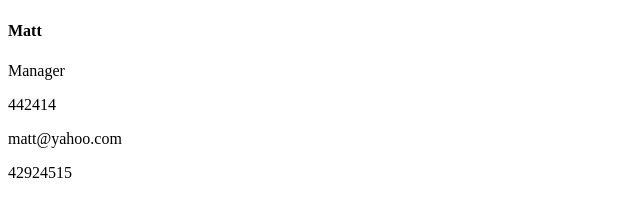
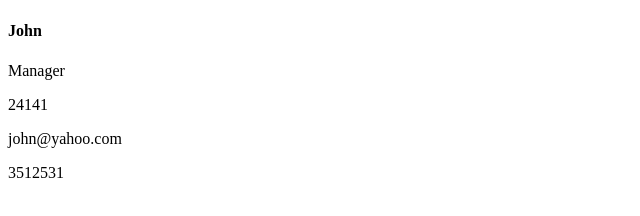
Before and after one commit to MarinaKaeufer/BarmecideTeamProfileGenerator, a website: page index.html in a window 1280 px wide. Shown: the part 248-464 px from the top of the page, 0-640 px from the left. Drawn offline with Linux system fonts and the light colour scheme.

```diff
--- a/index.html
+++ b/index.html
@@ -13,11 +13,11 @@
       <div class="card">
           <img src="https://www.w3schools.com/howto/img_avatar2.png" alt="Avatar" style="width:100%">
           <div class="container">
-            <h4><b>Matt</b></h4>
+            <h4><b>John</b></h4>
             <p>Manager</p>
-            <p>442414</p>
-            <p>matt@yahoo.com</p>
-            <p>42924515</p>
+            <p>24141</p>
+            <p>john@yahoo.com</p>
+            <p>3512531</p>
           </div>
       </div>
     </body>
```
Also changed, not shown: README.md.
